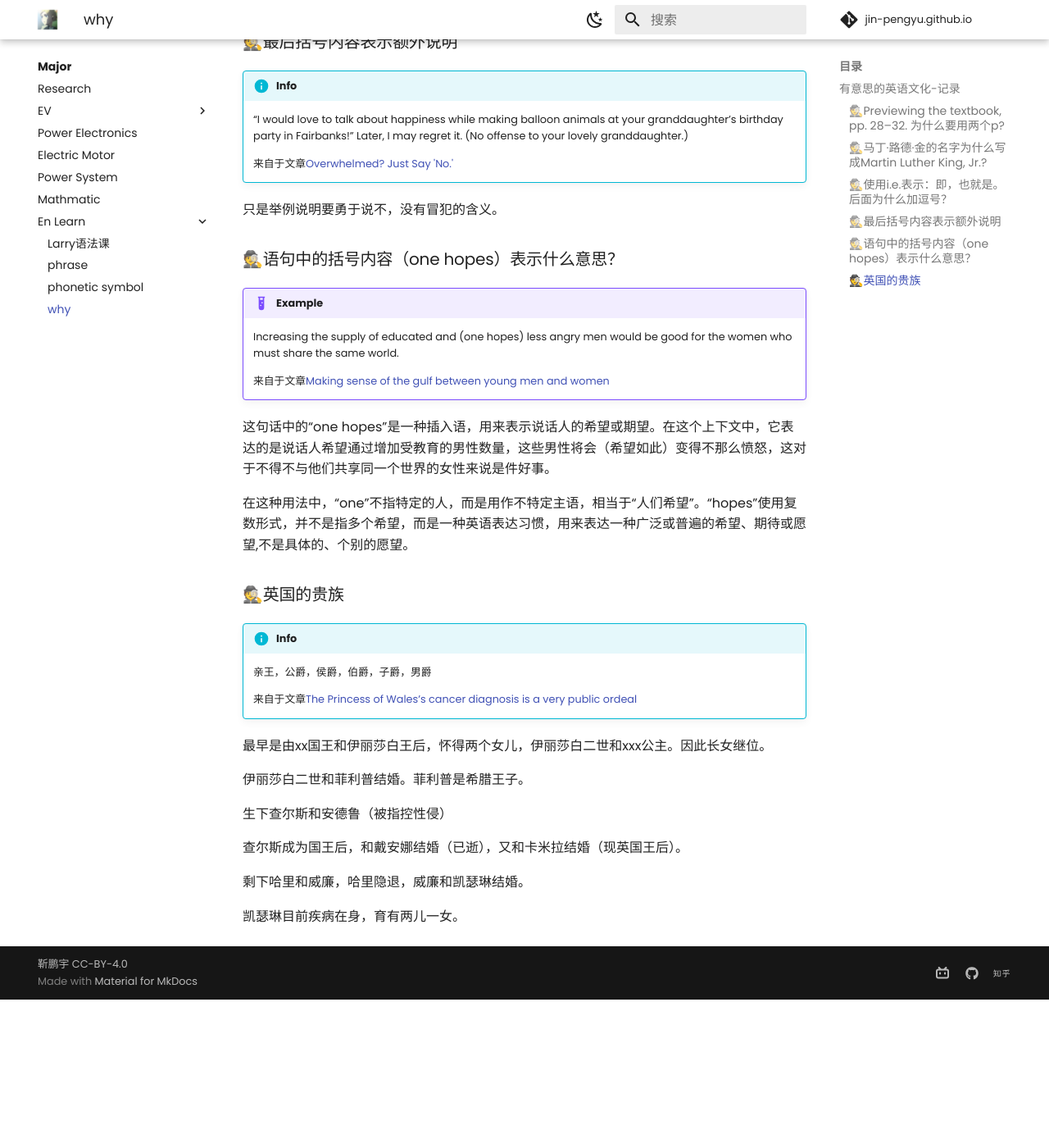
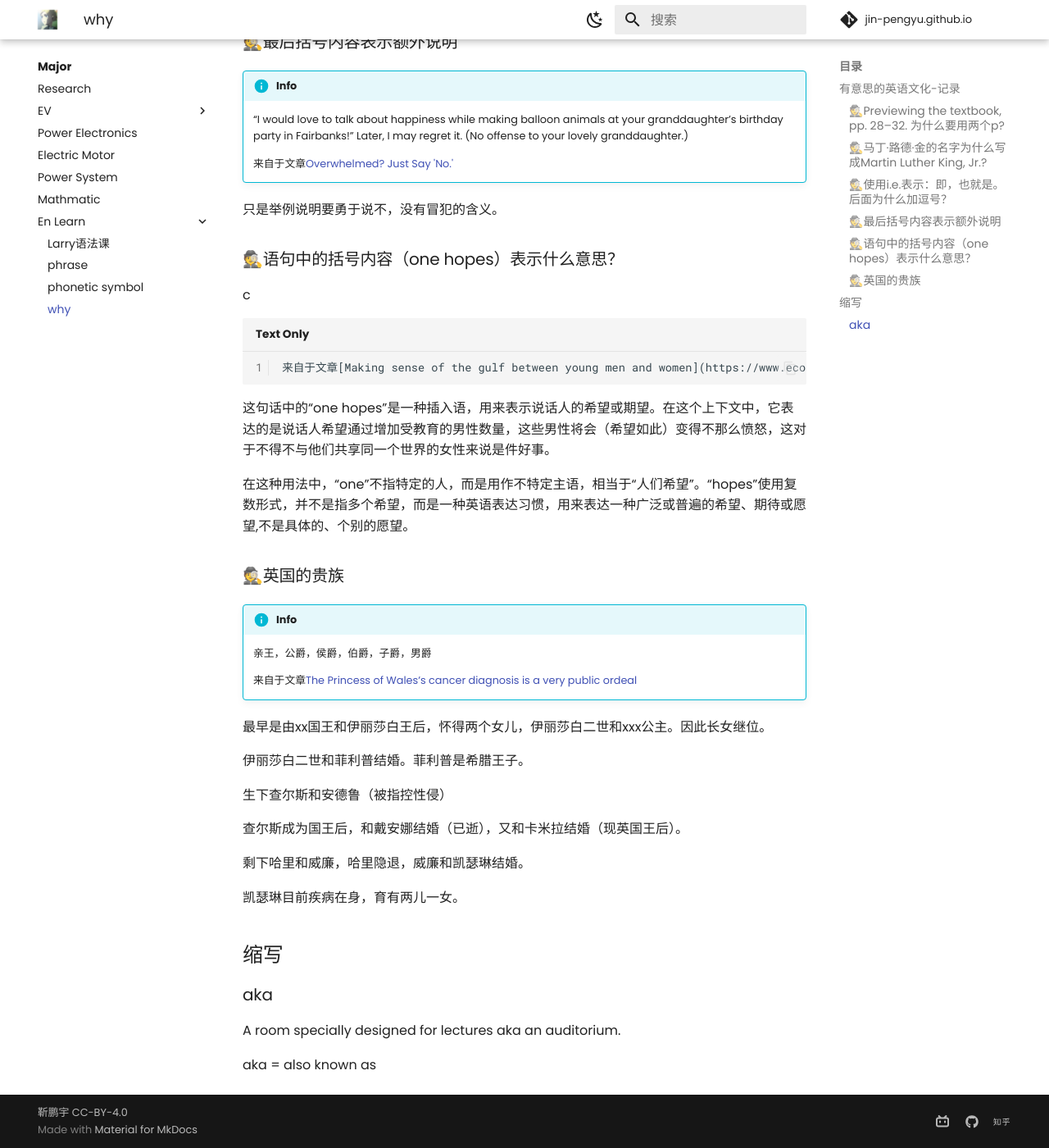
Before and after one commit to Pengyu-Jin/Pengyu-Jin.github.io, an MkDocs documentation site: the page built from docs/major/EN-learn/why.md, in a window 1280 px wide and 1400 px high, scrolled down 1302 px. Shown: the whole window at 82% size. Built offline with MkDocs 1.6.1 and Material for MkDocs 9.7.7, drawn with Linux system fonts in a browser that asks for light colours; comment, search, counter and statistics services are not loaded; before the commit the page ends 2521 px from its top, so only the background shows below that.

Commit message:
20240804-a

```diff
--- a/docs/major/EN-learn/why.md
+++ b/docs/major/EN-learn/why.md
@@ -36,9 +36,7 @@ When you see "pp. 28–32," it signifies that the content or information spans f
 只是举例说明要勇于说不，没有冒犯的含义。
 
 ### 🕵️语句中的括号内容（one hopes）表示什么意思？
-!!! example
-
-    Increasing the supply of educated and (one hopes) less angry men would be good for the women who must share the same world.
+c
 
     来自于文章[Making sense of the gulf between young men and women](https://www.economist.com/leaders/2024/03/14/making-sense-of-the-gulf-between-young-men-and-women){:target="_blank"}
 
@@ -64,3 +62,10 @@ When you see "pp. 28–32," it signifies that the content or information spans f
 剩下哈里和威廉，哈里隐退，威廉和凯瑟琳结婚。
 
 凯瑟琳目前疾病在身，育有两儿一女。
+
+## 缩写
+
+### aka
+A room specially designed for lectures aka an auditorium.
+
+aka = also known as
```
